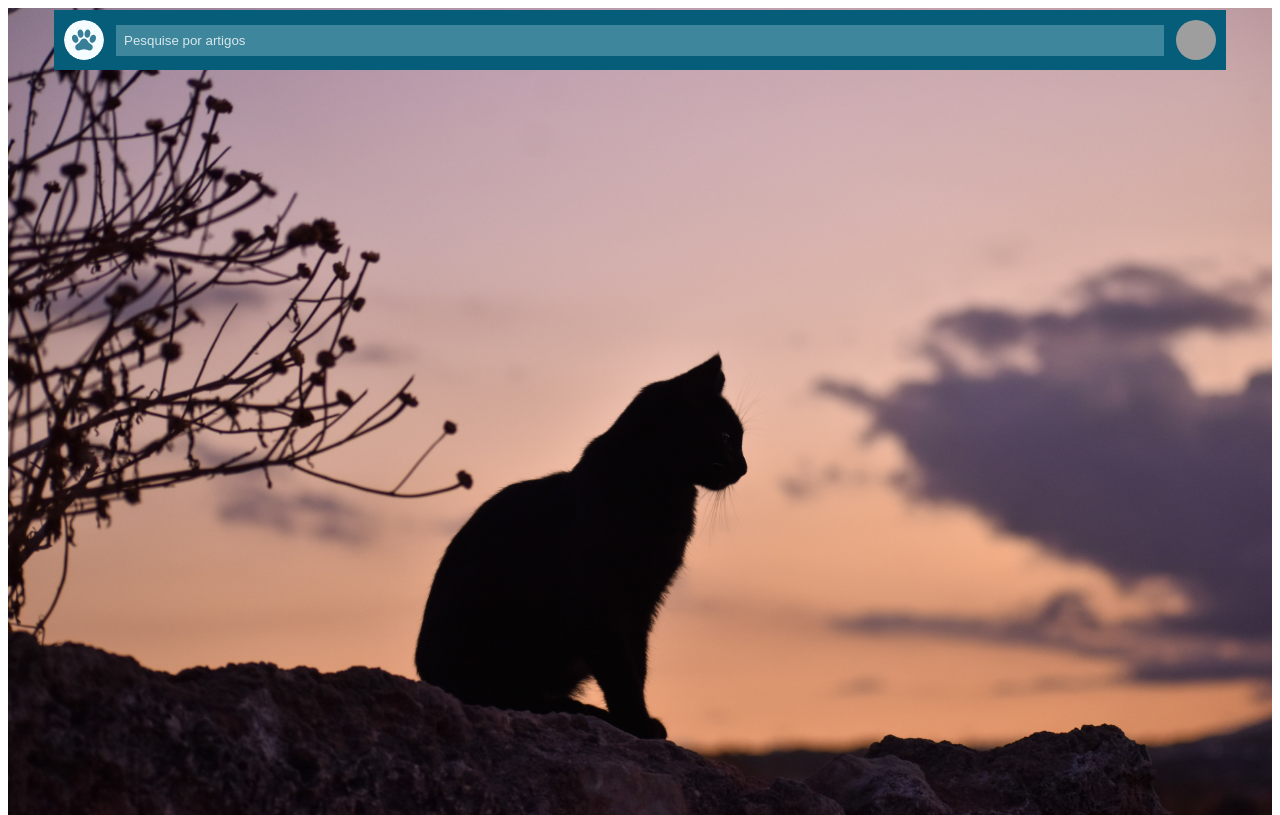
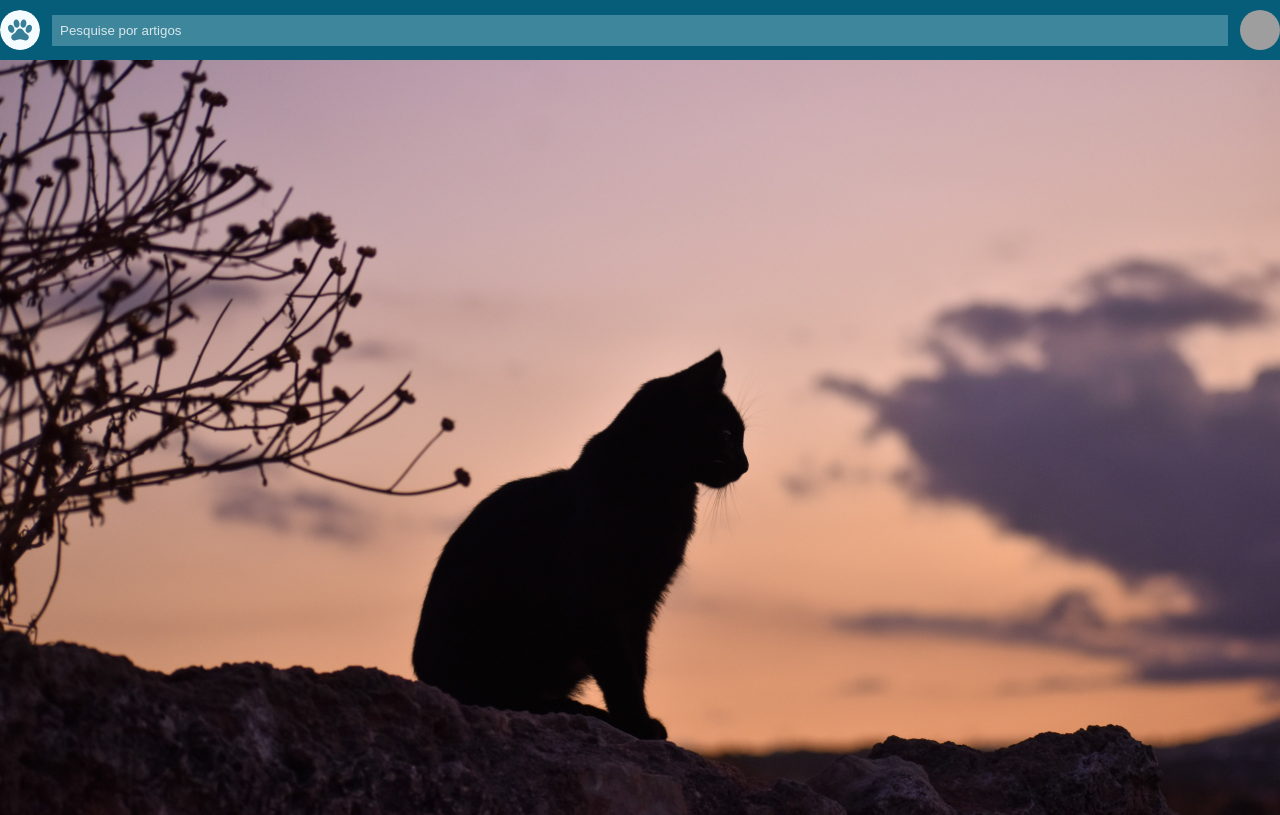
Before and after one commit to nascimentoguga64-hash/projeto-gatos, a plain HTML site: page index.html in a window 1280 px wide. Shown: the top 815 px of the page. Drawn offline with Linux system fonts and the light colour scheme; grey boxes are pictures that could not be loaded.

Commit message:
ajuste do layout com css e html

```diff
--- a/index.html
+++ b/index.html
@@ -14,16 +14,15 @@
 <body>
 
     <header class="top-barra">
-        <img class="icone-esquerda" src="assets/images/paw.svg" alt="">
+        <img class="icone-esquerda" src="assets/images/paw.svg" alt="icone de patinha de gato">
         <input type="text" placeholder="Pesquise por artigos">
-        <img class="icone-direita" src="assets/images/icone.jpg" alt="">
+        <img class="icone-direita" src="assets/images/icone.jpg" alt="usuario do site">
     </header>
 
     <main>
 
-        <section>
+
             <img src="assets/images/gatao.jpg" alt="gato olhando o pôr do sol." class="imagem">
-        </section>
 
         <section>
             <h2>Seriam os gatos astronautas?</h2>
@@ -114,7 +113,7 @@
     </main>
 
     <footer class="rodape">
-        <p>&copy;2023 - Rocketseat Explorer</p>
+        <p>&copy;2025 - Gustavo Gonçalves</p>
     </footer>
 
 </body>
--- a/style.css
+++ b/style.css
@@ -15,7 +15,16 @@ html, body {
     height: 100%;
     font-family: var(--font-corpo);
     color: var(--cor-acinzelado);
+    padding: 0;
+    margin: 0;
 }
+
+main section {
+    padding: 0 15px;
+}
+
+
+
 
 .curtir {
     display: flex;
@@ -85,18 +94,15 @@ html, body {
 }
 
 .top-barra {
-    position: absolute;
-    top: 10px;
-    left: 50%;
-    transform: translateX(-50%);
-    width: 90%;
 
+    position: fixed;
+    top: 0;
+    left: 0;
+    width: 100%;
     background: var(--cor-azul-escuro);
-    padding: 10px;
+    padding: 10px 0px;
 
     display: flex;
-    flex-direction: row;
-    justify-content: space-between;
     align-items: center;
     gap: 12px;
 }
@@ -119,6 +125,7 @@ html, body {
     height: 40px;
     border-radius: 50%;
     object-fit: cover;
+
 }
 
 .imagem {
```
